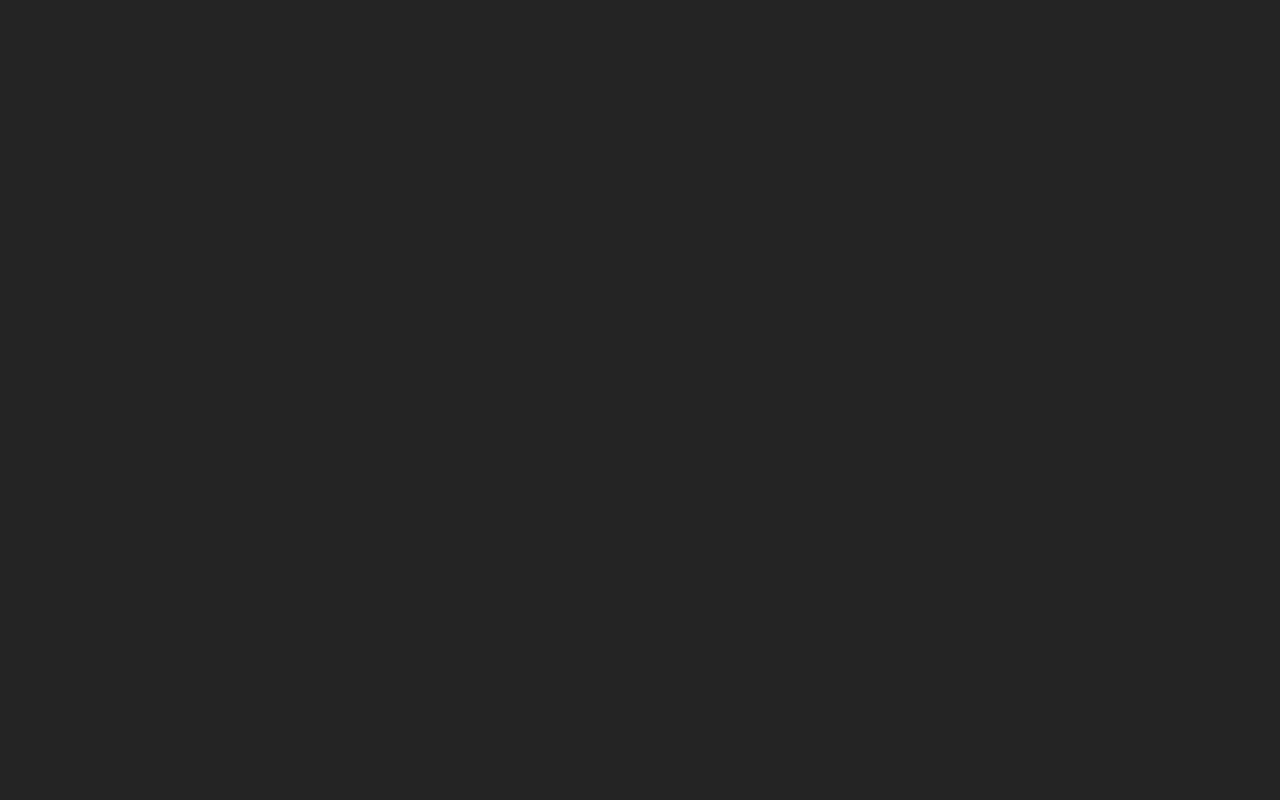
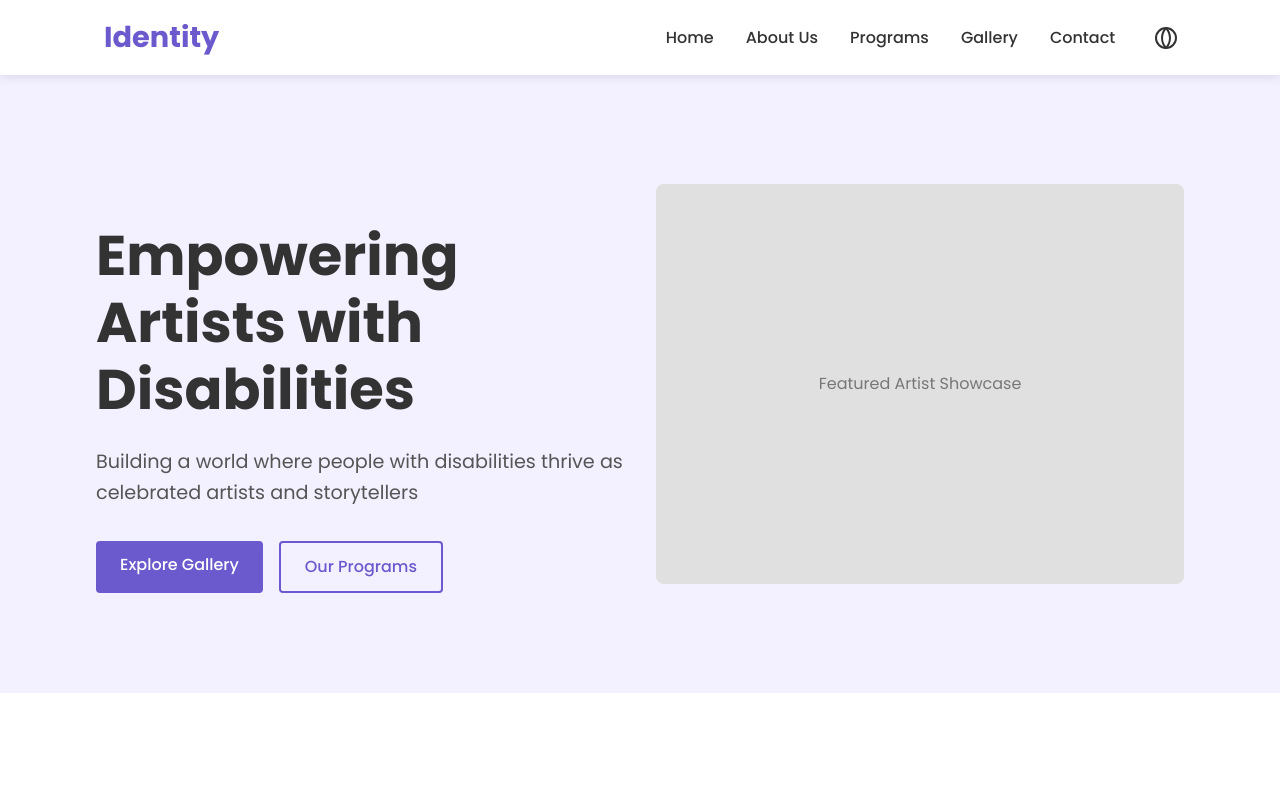
Before and after one commit to Bonaeineza31/Identity, a React (Vite) app in the folder identity/: page / in a window 1280 px wide. Shown: the top 800 px of the page. Built offline with nearby package versions, Linux system fonts and the light colour scheme.

Commit message:
new changes to the app

```diff
--- a/identity/src/App.jsx
+++ b/identity/src/App.jsx
@@ -1,15 +1,33 @@
 import { useState } from 'react'
-
-import './App.css'
+import React from 'react';
+import { BrowserRouter as Router, Routes, Route } from 'react-router-dom';
+import Navbar from '../components/Navbar';
+// import Footer from './components/Footer';
+import Home from '../components/Home';
+// import About from './pages/About';
+// import Gallery from './pages/Gallery';
+// import Contact from './pages/Contact';
+// import Programs from './pages/Programs';
+import './App.css';
 
 function App() {
-
-
   return (
-    <>
-
-    </>
-  )
+    <Router>
+      <div className="app">
+        <Navbar />
+        <main className="main-content">
+          <Routes>
+            <Route path="/" element={<Home />} />
+            {/* <Route path="/about" element={<About />} />
+            <Route path="/gallery" element={<Gallery />} />
+            <Route path="/programs" element={<Programs />} />
+            <Route path="/contact" element={<Contact />} /> */}
+          </Routes>
+        </main>
+        {/* <Footer /> */}
+      </div>
+    </Router>
+  );
 }
 
-export default App
+export default App;
```
